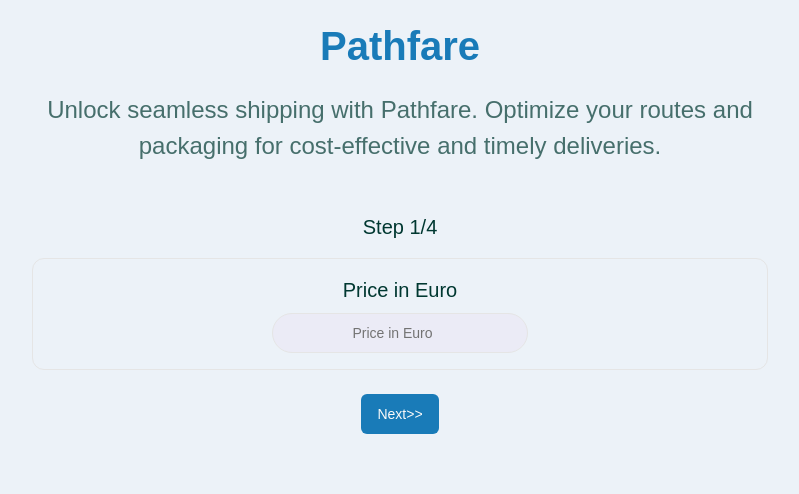
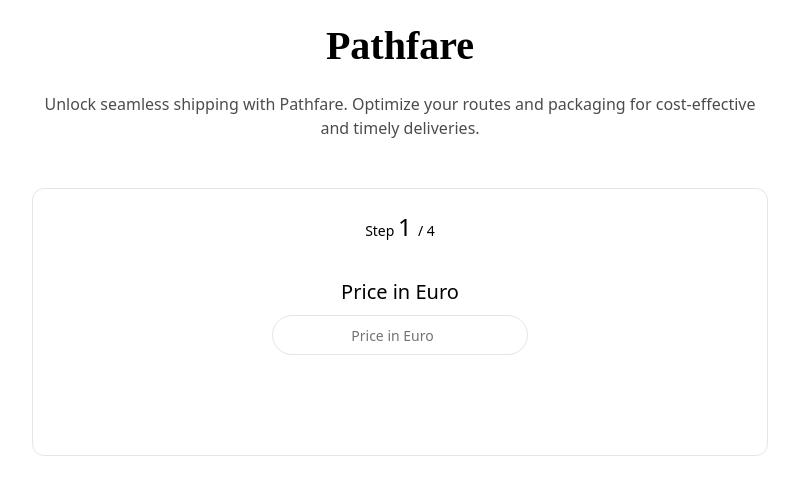
Before and after one commit to shepherd-06/PATHFARE, a Next.js app: page / in a window 1280 px wide. Shown: the top 494 px of the page, without its empty margins (240-1039 px from the left). Built offline with nearby package versions, Linux system fonts and the light colour scheme.

Commit message:
manual code modification by me.

```diff
--- a/src/app/globals.css
+++ b/src/app/globals.css
@@ -4,32 +4,36 @@
 @tailwind utilities;
 
 body {
-  font-family: Arial, Helvetica, sans-serif;
+  font-family: Albert Sans, sans;
+}
+
+h1 {
+  font-family: Bona Nova SC;
 }
 
 @layer base {
   :root {
-    --background: 213 48% 95%; /* EFF8E2 */
-    --foreground: 172 100% 11%; /* 003B36 */
+    --background: #EFF8E2; /* EFF8E2 */
+    --foreground: #003B36; /* 003B36 */
     --card: 0 0% 100%;
-    --card-foreground: 172 100% 11%; /* 003B36 */
+    --card-foreground: #003B36; /* 003B36 */
     --popover: 0 0% 100%;
-    --popover-foreground: 172 100% 11%; /* 003B36 */
-    --primary: 203 76% 41%; /* 1E91D6 */
-    --primary-foreground: 0 0% 98%;
-    --secondary: 267 42% 93%; /* ECE5F0 */
-    --secondary-foreground: 172 100% 11%; /* 003B36 */
-    --muted: 213 48% 95%; /* EFF8E2 */
+    --popover-foreground: #003B36; /* 003B36 */
+    --primary: #1E91D6; /* 1E91D6 */
+    --primary-foreground: 0 0% 100%;
+    --secondary: #ECE5F0%; /* ECE5F0 */
+    --secondary-foreground: #003B36; /* 003B36 */
+    --muted: #EFF8E2; /* EFF8E2 */
     --muted-foreground: 0 0% 45.1%;
-    --accent: 277 48% 43%; /* 9D44B5 */
+    --accent: #9D44B5; /* 9D44B5 */
     --accent-foreground: 0 0% 9%;
-    --destructive: 4 90% 55%; /* ED2A1D */
+    --destructive: #ED2A1D; /* ED2A1D */
     --destructive-foreground: 0 0% 98%;
     --border: 0 0% 89.8%;
     --input: 0 0% 89.8%;
     --ring: 0 0% 3.9%;
-    --success: 163 97% 34%; /* 06A77D */
-    --warning: 43 100% 50%; /* FCAB10 */
+    --success: #06A77D; /* 06A77D */
+    --warning: #FCAB10; /* FCAB10 */
     --radius: 0.5rem;
     --sidebar-background: 0 0% 98%;
     --sidebar-foreground: 240 5.3% 26.1%;
@@ -39,9 +43,9 @@
     --sidebar-accent-foreground: 240 5.9% 10%;
     --sidebar-border: 220 13% 91%;
     --sidebar-ring: 217.2 91.2% 59.8%;
-    --text: 172 100% 11%; /* 003B36 */
-    --text-secondary: 267 42% 93%; /* ECE5F0 */
-    --error: 4 90% 55%; /* ED2A1D */
+    --text: #003B36; /* 003B36 */
+    --text-secondary: #ECE5F0; /* ECE5F0 */
+    --error: #ED2A1D; /* ED2A1D */
 
     /* Font sizes */
     --font-display: 56px;
@@ -59,21 +63,21 @@
     --card-foreground: 0 0% 98%;
     --popover: 0 0% 3.9%;
     --popover-foreground: 0 0% 98%;
-    --primary: 203 76% 41%; /* 1E91D6 */
+    --primary: #1E91D6; /* 1E91D6 */
     --primary-foreground: 0 0% 9%;
     --secondary: 0 0% 14.9%;
     --secondary-foreground: 0 0% 98%;
     --muted: 0 0% 14.9%;
     --muted-foreground: 0 0% 63.9%;
-    --accent: 277 48% 43%; /* 9D44B5 */
+    --accent: #9D44B5; /* 9D44B5 */
     --accent-foreground: 0 0% 98%;
-    --destructive: 4 90% 55%; /* ED2A1D */
+    --destructive: #ED2A1D; /* ED2A1D */
     --destructive-foreground: 0 0% 98%;
     --border: 0 0% 14.9%;
     --input: 0 0% 14.9%;
     --ring: 0 0% 83.1%;
-    --success: 163 97% 34%; /* 06A77D */
-    --warning: 43 100% 50%; /* FCAB10 */
+    --success: #06A77D; /* 06A77D */
+    --warning: #FCAB10; /* FCAB10 */
     --sidebar-background: 240 5.9% 10%;
     --sidebar-foreground: 240 4.8% 95.9%;
     --sidebar-primary: 224.3 76.3% 48%;
@@ -84,7 +88,7 @@
     --sidebar-ring: 217.2 91.2% 59.8%;
     --text: 0 0% 98%;
     --text-secondary: 0 0% 14.9%;
-    --error: 4 90% 55%; /* ED2A1D */
+    --error: #ED2A1D; /* ED2A1D */
   }
 }
 
--- a/src/app/page.tsx
+++ b/src/app/page.tsx
@@ -79,7 +79,7 @@
     if (transitionDirection) {
       const timer = setTimeout(() => {
         setTransitionDirection('');
-      }, 500); // Match the animation duration
+      }, 1000); // Match the animation duration
       return () => clearTimeout(timer);
     }
   }, [currentStep]);
@@ -110,18 +110,20 @@
 
   return (
     <div className="container mx-auto p-4 max-w-3xl text-center">
-      <h1 className="text-h1 font-bold mb-4 text-primary">Pathfare</h1>
-      <h3 className="text-h3 opacity-70">
+      <h1 className="text-h1 font-bold mb-4 text-display">Pathfare</h1>
+      <h5 className="text-body opacity-70">
         Unlock seamless shipping with Pathfare. Optimize your routes and packaging for cost-effective and timely
         deliveries.
-      </h3>
+      </h5>
 
       {showForm && (
-        <div className="mt-12">
+        <div className="mt-12 border border-border rounded-xl" style={{
+          paddingTop: "20px", paddingBottom: "20px"
+        }}>
           <div className="mb-4 text-text">
             {currentStep < steps.length ? (
-              <text className="text-h4">
-                Step {currentStep}/{steps.length}
+              <text className="text-small">
+                Step <span className="text-h3"> {currentStep} </span> / {steps.length}
               </text>
             ) : (
               <text className="text-h4">Final Step</text>
@@ -133,7 +135,7 @@
             className={cn("transition-transform duration-500", transitionDirection)}
           >
             {currentStep <= steps.length && (
-              <div key={currentStep} className="mb-6 p-4 border border-border rounded-xl">
+              <div key={currentStep} className="mb-6 p-4">
                 <div className="mb-2 text-text">
                   <h4 className="text-h4">{steps[currentStep - 1].label}</h4>
                 </div>
@@ -162,7 +164,7 @@
           )}
           {currentStep <= steps.length ? (
             <Button onClick={handleNext}>
-              {currentStep === steps.length ? 'Calculate Total' : 'Next'}
+              {currentStep === steps.length ? 'Calculate Total' : 'Next '}
               &gt;&gt;
             </Button>
           ) : null}
```
